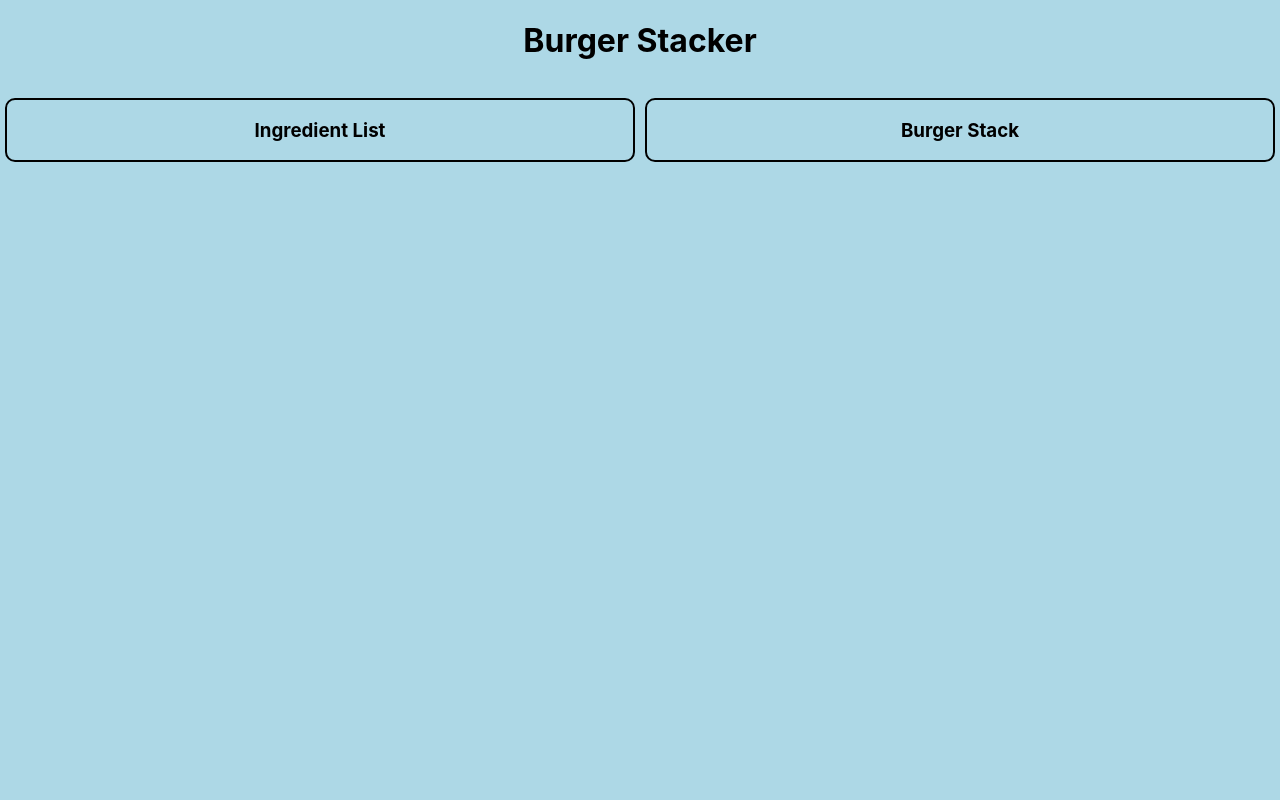
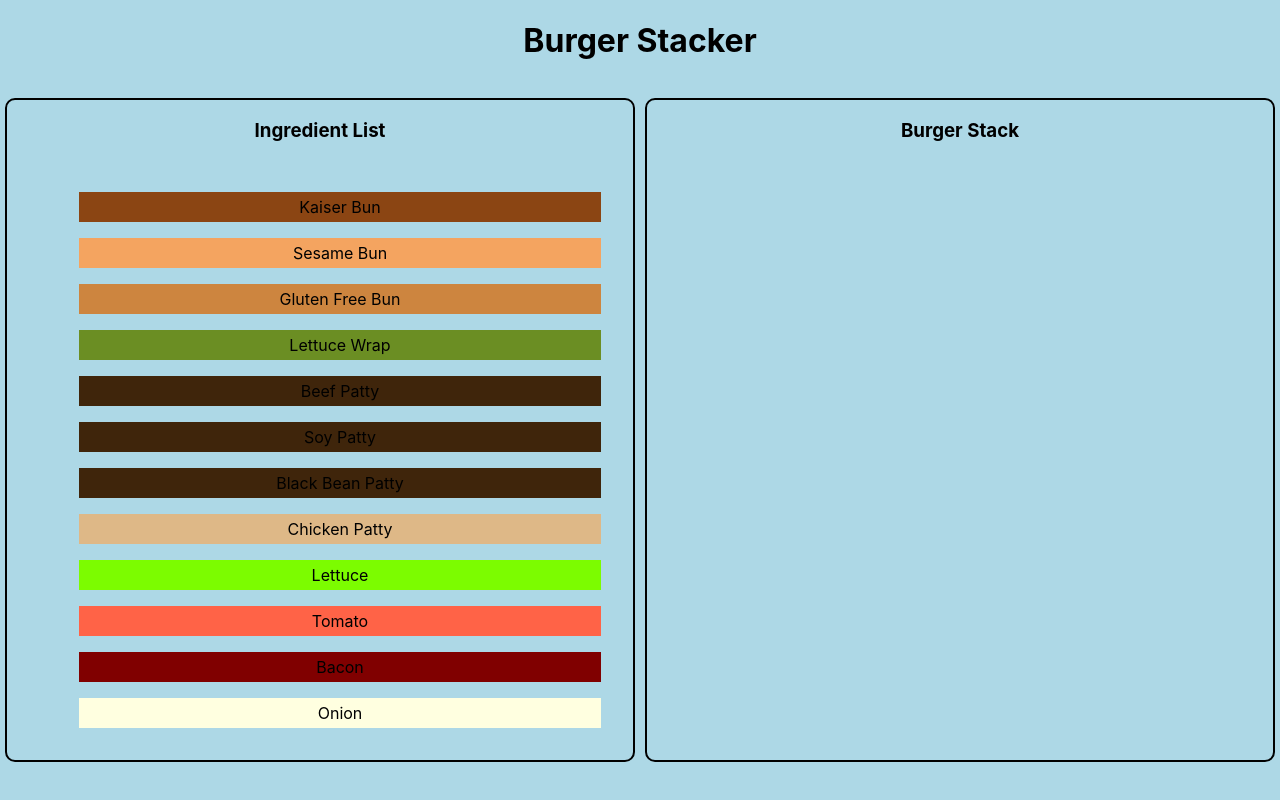
Before and after one commit to timmshinbone/applePieBurgers, a React (Create React App) app: page / in a window 1280 px wide. Built offline with nearby package versions, Linux system fonts and the light colour scheme.

Commit message:
adds ingredient component and renders in inglist

```diff
--- a/src/App.css
+++ b/src/App.css
@@ -5,6 +5,10 @@
 
 ul {
   list-style: none;
+}
+
+p {
+  padding: 5px;
 }
 
 .panes {
--- a/src/IngList.js
+++ b/src/IngList.js
@@ -3,14 +3,31 @@
 // this clickable item will be rendered by another component, called Ingredient
 
 import React, { Component } from 'react'
+import Ingredient from './Ingredient'
 
 export default class IngList extends Component {
     render () {
-        console.log('the props in ing list', this.props)
+        // I can use destructuring syntax to isolate anything I'm bringing in from props
+        const { ingredients } = this.props
+        // console.log('the props in ing list', ingredients)
+
+        let allIngs = ingredients.map((ing, i) => (
+            // this map will immediately return one item per loop iteration
+            <li key={i}>
+                <Ingredient
+                    ingredient={ing}
+                    clickFunc={() => {console.log('clickFunc')}}
+                    itemKey={i}
+                />
+            </li>
+        ))
 
         return (
             <section className='pane'>
                 <h3>Ingredient List</h3>
+                <ul>
+                    { allIngs }
+                </ul>
             </section>
         )
     }
--- /dev/null
+++ b/src/Ingredient.js
@@ -0,0 +1,27 @@
+// displays an individual ingredient
+// we'll use name and color from the ingredient
+// each ingredient object will come from props
+// and this component will be clickable
+// if the component is rendered by IngList
+// then the click will add the ingredient to the burger
+// if the componetn is rendered by BurgerPane
+// then the click will remove it from the burger
+import React, { Component } from 'react'
+
+export default class Ingredient extends Component {
+    render () {
+        // console.log('this is props in Ingredient', this.props)
+        // destructure our ingredient k:v pairs for easy reference
+        const { name, color } = this.props.ingredient
+
+        return (
+            <p
+                style={{ backgroundColor: color }}
+                onClick={this.props.clickFunc}
+                id={this.props.itemKey}
+            >
+                { name }
+            </p>
+        )
+    }
+}
```
